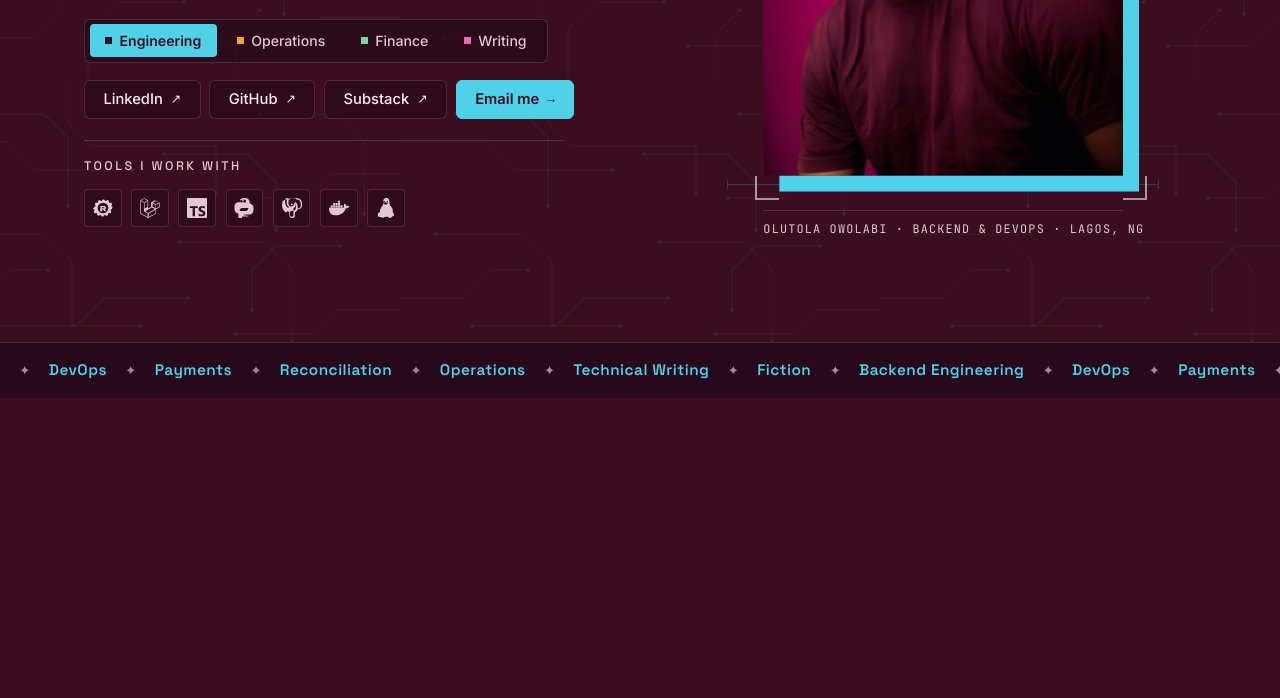
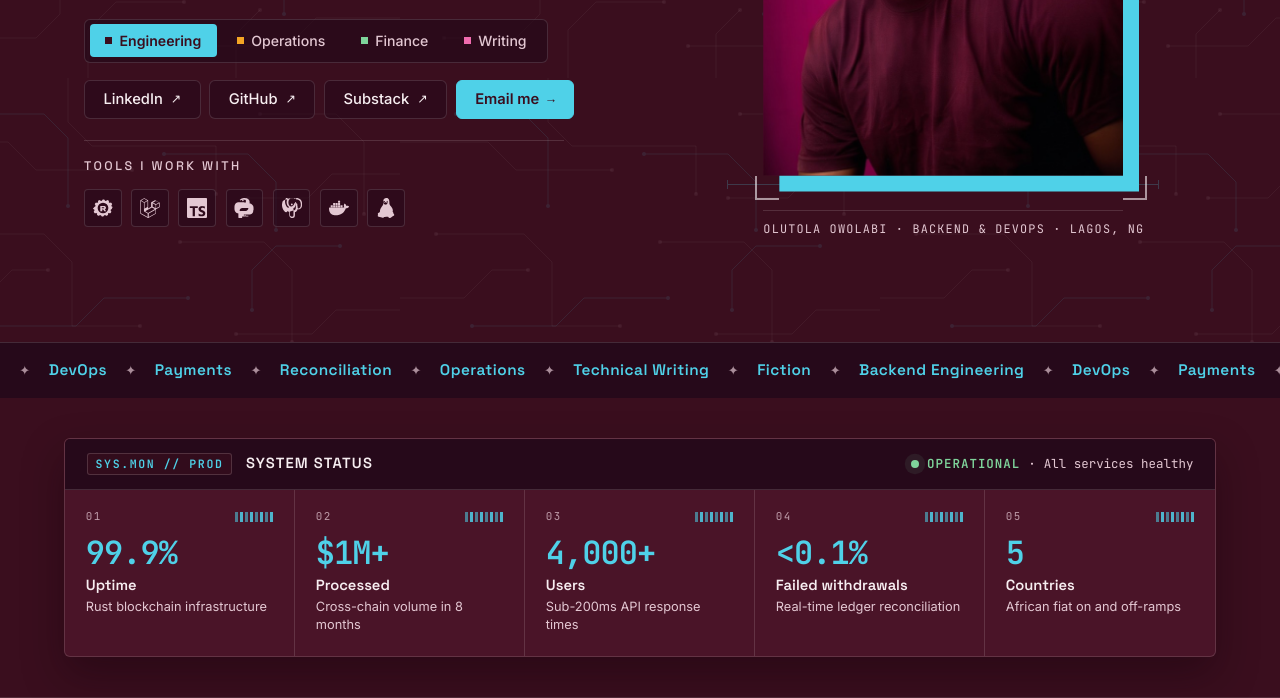
Before and after one commit to Pluri45/story_teller, a plain HTML site: page index.html in a window 1280 px wide. Shown: the part 402-1100 px from the top of the page. Before the commit the page ends 800 px from the top, so only its background shows below. Drawn offline with Linux system fonts and the light colour scheme.

Commit message:
Add Section 2: System status strip monitoring dashboard

```diff
--- /dev/null
+++ b/content/stats.json
@@ -0,0 +1,58 @@
+{
+  "title": "System status",
+  "code": "SYS.MON // PROD",
+  "statusText": "Operational",
+  "uptimeNote": "All services healthy",
+  "items": [
+    {
+      "id": "uptime",
+      "prefix": "",
+      "value": 99.9,
+      "decimals": 1,
+      "suffix": "%",
+      "display": "99.9%",
+      "label": "Uptime",
+      "note": "Rust blockchain infrastructure"
+    },
+    {
+      "id": "volume",
+      "prefix": "$",
+      "value": 1,
+      "decimals": 0,
+      "suffix": "M+",
+      "display": "$1M+",
+      "label": "Processed",
+      "note": "Cross-chain volume in 8 months"
+    },
+    {
+      "id": "users",
+      "prefix": "",
+      "value": 4000,
+      "decimals": 0,
+      "suffix": "+",
+      "display": "4,000+",
+      "label": "Users",
+      "note": "Sub-200ms API response times"
+    },
+    {
+      "id": "withdrawals",
+      "prefix": "<",
+      "value": 0.1,
+      "decimals": 1,
+      "suffix": "%",
+      "display": "<0.1%",
+      "label": "Failed withdrawals",
+      "note": "Real-time ledger reconciliation"
+    },
+    {
+      "id": "countries",
+      "prefix": "",
+      "value": 5,
+      "decimals": 0,
+      "suffix": "",
+      "display": "5",
+      "label": "Countries",
+      "note": "African fiat on and off-ramps"
+    }
+  ]
+}
--- a/css/styles.css
+++ b/css/styles.css
@@ -721,3 +721,216 @@ h1, h2, h3, h4 {
     transition: none !important;
   }
 }
+
+/* =========================================================
+   2. SYSTEM STATUS STRIP (MONITORING DASHBOARD)
+   ========================================================= */
+
+.status-strip {
+  position: relative;
+  padding: clamp(2.5rem, 5vh, 4rem) var(--gutter);
+  background: var(--bg);
+  border-bottom: 1px solid var(--line);
+}
+
+.status-strip__inner {
+  max-width: 1240px;
+  margin: 0 auto;
+  background: var(--card);
+  border: 1px solid var(--line);
+  border-radius: var(--radius);
+  overflow: hidden;
+  box-shadow: 0 18px 40px rgba(18, 3, 11, 0.38);
+}
+
+/* Dashboard top header bar */
+.status-strip__bar {
+  display: flex;
+  flex-wrap: wrap;
+  align-items: center;
+  justify-content: space-between;
+  gap: 0.75rem 1.5rem;
+  padding: 0.85rem 1.35rem;
+  background: var(--band);
+  border-bottom: 1px solid var(--line);
+}
+
+.status-strip__title-group {
+  display: flex;
+  align-items: center;
+  gap: 0.85rem;
+}
+
+.status-strip__code {
+  font: 600 0.72rem/1 var(--font-mono);
+  letter-spacing: 0.14em;
+  text-transform: uppercase;
+  color: var(--accent);
+  padding: 0.28rem 0.5rem;
+  border: 1px solid rgba(247, 238, 241, 0.16);
+  border-radius: 3px;
+  background: rgba(58, 14, 30, 0.65);
+  white-space: nowrap;
+  transition: color 0.45s ease;
+}
+
+.status-strip__heading {
+  font: 600 0.92rem/1.2 var(--font-display);
+  letter-spacing: 0.08em;
+  text-transform: uppercase;
+  color: var(--text);
+}
+
+.status-strip__pill {
+  display: inline-flex;
+  align-items: center;
+  gap: 0.5rem;
+  font: 500 0.78rem/1 var(--font-mono);
+  color: var(--text);
+}
+
+.status-strip__dot {
+  width: 0.52rem;
+  height: 0.52rem;
+  border-radius: 50%;
+  background: #7FD49B;
+  box-shadow: 0 0 0 0 rgba(127, 212, 155, 0.75);
+  animation: status-dot-pulse 2s ease-out infinite;
+  flex: none;
+}
+
+.status-strip__state {
+  color: #7FD49B;
+  font-weight: 600;
+  text-transform: uppercase;
+  letter-spacing: 0.08em;
+}
+
+.status-strip__sep,
+.status-strip__note {
+  color: var(--muted);
+}
+
+@keyframes status-dot-pulse {
+  0%   { box-shadow: 0 0 0 0 rgba(127, 212, 155, 0.75); }
+  70%  { box-shadow: 0 0 0 7px rgba(127, 212, 155, 0); }
+  100% { box-shadow: 0 0 0 0 rgba(127, 212, 155, 0); }
+}
+
+/* 5-column metric grid */
+.status-strip__grid {
+  margin: 0;
+  display: grid;
+  grid-template-columns: repeat(5, minmax(0, 1fr));
+}
+
+.status-card {
+  position: relative;
+  padding: 1.35rem 1.3rem 1.4rem;
+  border-right: 1px solid var(--line);
+  display: flex;
+  flex-direction: column;
+  transition: background-color 0.25s ease;
+}
+.status-card:last-child {
+  border-right: 0;
+}
+.status-card:hover {
+  background: rgba(38, 9, 26, 0.35);
+}
+
+.status-card__top {
+  display: flex;
+  align-items: center;
+  justify-content: space-between;
+  margin-bottom: 0.85rem;
+}
+
+.status-card__index {
+  font: 400 0.68rem/1 var(--font-mono);
+  letter-spacing: 0.12em;
+  color: var(--muted);
+  opacity: 0.75;
+}
+
+.status-card__bars {
+  display: inline-flex;
+  gap: 2px;
+}
+
+.status-card__bar {
+  width: 3px;
+  height: 10px;
+  background: var(--accent);
+  opacity: 0.55;
+  transition: background-color 0.45s ease;
+}
+.status-card__bar:nth-child(even) {
+  opacity: 0.85;
+}
+
+.status-card__value {
+  margin: 0 0 0.4rem;
+  font: 600 clamp(1.75rem, 2.5vw, 2.35rem)/1.05 var(--font-mono);
+  letter-spacing: -0.03em;
+  color: var(--accent);
+  transition: color 0.45s ease;
+}
+
+.status-card__label {
+  font: 600 0.92rem/1.25 var(--font-display);
+  color: var(--text);
+  margin-bottom: 0.25rem;
+}
+
+.status-card__note {
+  margin: 0;
+  font-size: 0.8rem;
+  line-height: 1.4;
+  color: var(--muted);
+}
+
+/* Responsive layout for tablets and phones */
+@media (max-width: 1024px) {
+  .status-strip__grid {
+    grid-template-columns: repeat(3, minmax(0, 1fr));
+  }
+  .status-card {
+    border-bottom: 1px solid var(--line);
+  }
+  .status-card:nth-child(3n) {
+    border-right: 0;
+  }
+  .status-card:nth-child(n+4) {
+    border-bottom: 0;
+  }
+}
+
+@media (max-width: 640px) {
+  .status-strip__bar {
+    padding: 0.75rem 1rem;
+  }
+  .status-strip__note,
+  .status-strip__sep {
+    display: none;
+  }
+  .status-strip__grid {
+    grid-template-columns: repeat(2, minmax(0, 1fr));
+  }
+  .status-card {
+    padding: 1.1rem 1rem;
+    border-right: 1px solid var(--line);
+    border-bottom: 1px solid var(--line);
+  }
+  .status-card:nth-child(3n) {
+    border-right: 1px solid var(--line);
+  }
+  .status-card:nth-child(2n) {
+    border-right: 0;
+  }
+  .status-card:last-child {
+    grid-column: 1 / -1;
+    border-right: 0;
+    border-bottom: 0;
+  }
+}
--- a/index.html
+++ b/index.html
@@ -107,9 +107,33 @@
       </div>
     </section>
 
-    <!-- Sections 2-9 will be added here, one at a time -->
+    <!-- ============ 2. SYSTEM STATUS STRIP ============ -->
+    <section class="status-strip" id="status" aria-labelledby="status-heading">
+      <div class="status-strip__inner">
+        <div class="status-strip__bar">
+          <div class="status-strip__title-group">
+            <span class="status-strip__code" id="status-code">SYS.MON // PROD</span>
+            <h2 class="status-strip__heading" id="status-heading">System status</h2>
+          </div>
+
+          <div class="status-strip__pill" role="status" aria-live="polite">
+            <span class="status-strip__dot" aria-hidden="true"></span>
+            <span class="status-strip__state" id="status-state">Operational</span>
+            <span class="status-strip__sep" aria-hidden="true">·</span>
+            <span class="status-strip__note" id="status-note">All services healthy</span>
+          </div>
+        </div>
+
+        <dl class="status-strip__grid" id="status-grid">
+          <!-- Populated from content/stats.json -->
+        </dl>
+      </div>
+    </section>
+
+    <!-- Sections 3-9 will be added here, one at a time -->
   </main>
 
   <script src="js/main.js" defer></script>
+  <script src="js/sections.js" defer></script>
 </body>
 </html>
--- /dev/null
+++ b/js/sections.js
@@ -0,0 +1,124 @@
+/* =========================================================
+   sections.js: builds page sections from /content JSON files.
+   Section 2: System status strip (monitoring dashboard).
+   ========================================================= */
+(function () {
+  "use strict";
+
+  if (!window.Site) return;
+  var el = Site.el;
+
+  /* ---------- 2. System status strip ---------- */
+
+  function formatNumber(val, decimals) {
+    if (decimals > 0) return val.toFixed(decimals);
+    return Math.round(val).toLocaleString("en-GB");
+  }
+
+  function animateStatValue(node, item) {
+    if (Site.reducedMotion) {
+      node.textContent = item.prefix + formatNumber(item.value, item.decimals) + item.suffix;
+      return;
+    }
+    var duration = 1100;
+    var start = performance.now();
+    var target = item.value;
+
+    function tick(now) {
+      var progress = Math.min(1, (now - start) / duration);
+      // Ease-out cubic so the counter settles smoothly
+      var eased = 1 - Math.pow(1 - progress, 3);
+      var current = target * eased;
+      node.textContent = item.prefix + formatNumber(current, item.decimals) + item.suffix;
+      if (progress < 1) {
+        requestAnimationFrame(tick);
+      } else {
+        node.textContent = item.prefix + formatNumber(target, item.decimals) + item.suffix;
+      }
+    }
+
+    requestAnimationFrame(tick);
+  }
+
+  function renderStatusStrip(stats) {
+    var codeEl = document.getElementById("status-code");
+    var headingEl = document.getElementById("status-heading");
+    var stateEl = document.getElementById("status-state");
+    var noteEl = document.getElementById("status-note");
+    var grid = document.getElementById("status-grid");
+    if (!grid || !stats || !stats.items) return;
+
+    if (codeEl && stats.code) codeEl.textContent = stats.code;
+    if (headingEl && stats.title) headingEl.textContent = stats.title;
+    if (stateEl && stats.statusText) stateEl.textContent = stats.statusText;
+    if (noteEl && stats.uptimeNote) noteEl.textContent = stats.uptimeNote;
+
+    grid.innerHTML = "";
+    var valueNodes = [];
+
+    stats.items.forEach(function (item, idx) {
+      var initialText = Site.reducedMotion
+        ? item.prefix + formatNumber(item.value, item.decimals) + item.suffix
+        : item.prefix + formatNumber(0, item.decimals) + item.suffix;
+
+      var numNode = el("span", {
+        class: "status-card__num",
+        "aria-hidden": "true",
+        text: initialText
+      });
+
+      // Screen readers get the final static number right away
+      var srNode = el("span", {
+        class: "visually-hidden",
+        text: item.display
+      });
+
+      // Small 8-segment telemetry bar row so each card looks like a monitoring readout
+      var bars = el("div", { class: "status-card__bars", "aria-hidden": "true" });
+      for (var b = 0; b < 8; b++) {
+        bars.appendChild(el("span", { class: "status-card__bar" }));
+      }
+
+      var card = el("div", { class: "status-card" }, [
+        el("div", { class: "status-card__top" }, [
+          el("span", { class: "status-card__index", text: "0" + (idx + 1) }),
+          bars
+        ]),
+        el("dd", { class: "status-card__value" }, [numNode, srNode]),
+        el("dt", { class: "status-card__label", text: item.label }),
+        el("p", { class: "status-card__note", text: item.note })
+      ]);
+
+      grid.appendChild(card);
+      valueNodes.push({ node: numNode, item: item });
+    });
+
+    // Count up once when the strip enters the viewport
+    if (Site.reducedMotion || !("IntersectionObserver" in window)) {
+      valueNodes.forEach(function (entry) {
+        entry.node.textContent = entry.item.prefix + formatNumber(entry.item.value, entry.item.decimals) + entry.item.suffix;
+      });
+      return;
+    }
+
+    var strip = document.getElementById("status");
+    var hasRun = false;
+    var observer = new IntersectionObserver(function (entries) {
+      if (entries[0].isIntersecting && !hasRun) {
+        hasRun = true;
+        valueNodes.forEach(function (entry) {
+          animateStatValue(entry.node, entry.item);
+        });
+        observer.disconnect();
+      }
+    }, { threshold: 0.25 });
+
+    observer.observe(strip);
+  }
+
+  Site.loadJSON("stats")
+    .then(renderStatusStrip)
+    .catch(function (err) {
+      console.error(err);
+    });
+})();
```
